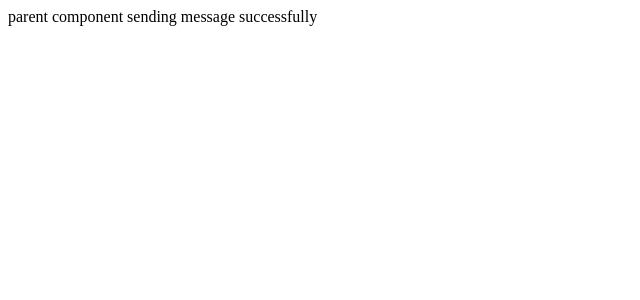
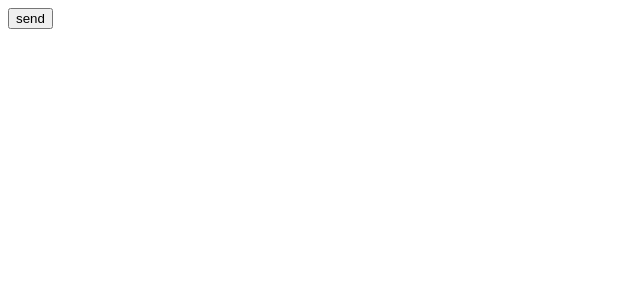
Before and after one commit to chapeI/soe, an Angular app: page / in a window 1280 px wide. Shown: the top 300 px of the page, without its empty margins (0-640 px from the left). Built offline with nearby package versions, Linux system fonts and the light colour scheme.

Commit message:
1. e.emit 2. (e)="x=$event"
parent needs to bind to childs EE is all

```diff
--- a/src/app/app.component.ts
+++ b/src/app/app.component.ts
@@ -3,11 +3,11 @@ import { Component } from '@angular/core';
 @Component({
   selector: 'app-root',
   template: `
-    <app-learning [parentData]="x"></app-learning>
+    {{ x }}
+    <app-learning (e)="x=$event"></app-learning>
   `,
   styles: ['']
 })
 export class AppComponent {
-  title = 'soe';
-  public x = 'parent component sending message successfully'
+  public x:string =""
 }
--- a/src/app/learning/learning.component.ts
+++ b/src/app/learning/learning.component.ts
@@ -1,22 +1,14 @@
-import { Component, Input, OnInit } from '@angular/core';
+import { Component, EventEmitter, OnInit, Output } from '@angular/core';
 
 @Component({
   selector: 'app-learning',
   template: `
-    {{ parentData }}
+    <button (click)="this.e.emit('sending')">send</button>
   `,
-  styles: [`
-    .text-success {
-      color: green
-    }
-  `]
-})
+  styles: [``]
+  })
 export class LearningComponent implements OnInit {
-
-  @Input() public parentData:string = "no parent data yet"
-
-  public colors = ['red', 'blue', 'green']
-  constructor() { }
-  ngOnInit(): void {
-  }
+  @Output() public e = new EventEmitter()
+  constructor() {}
+  ngOnInit(): void {}
 }
```
